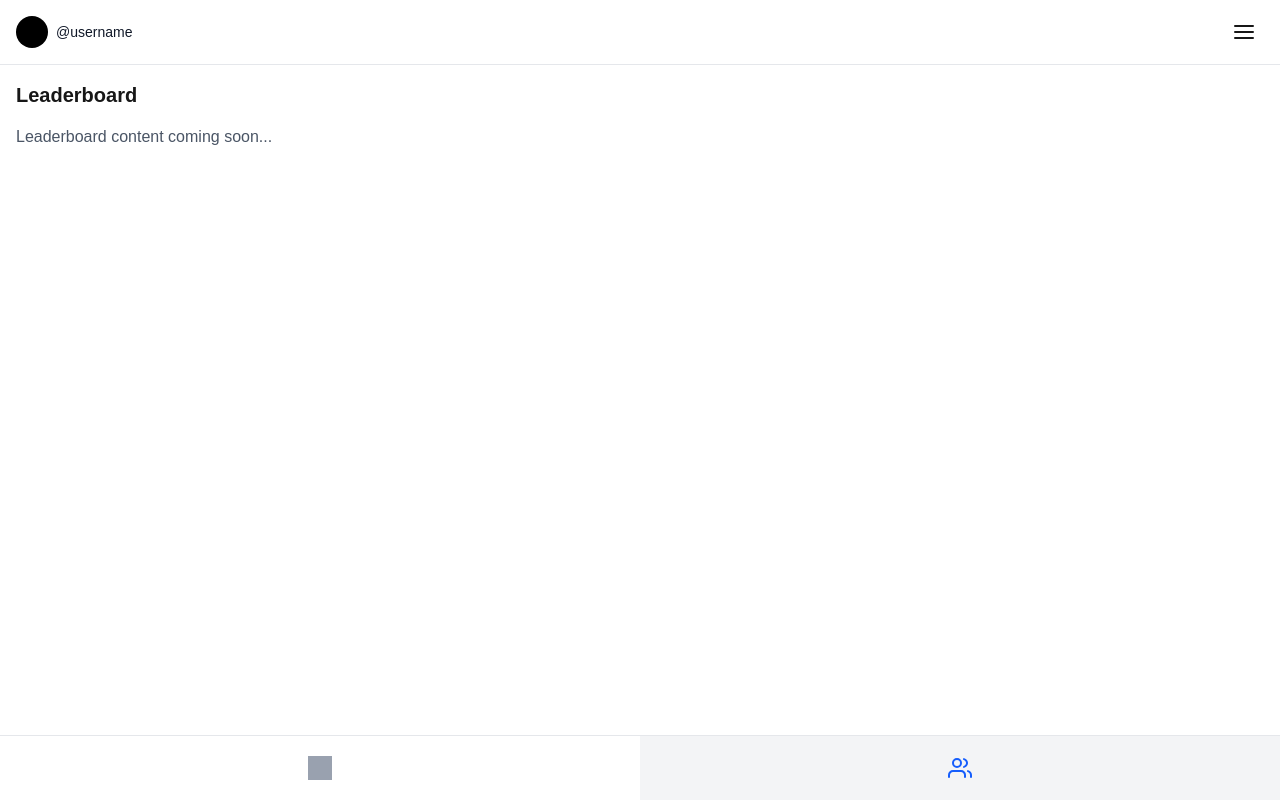
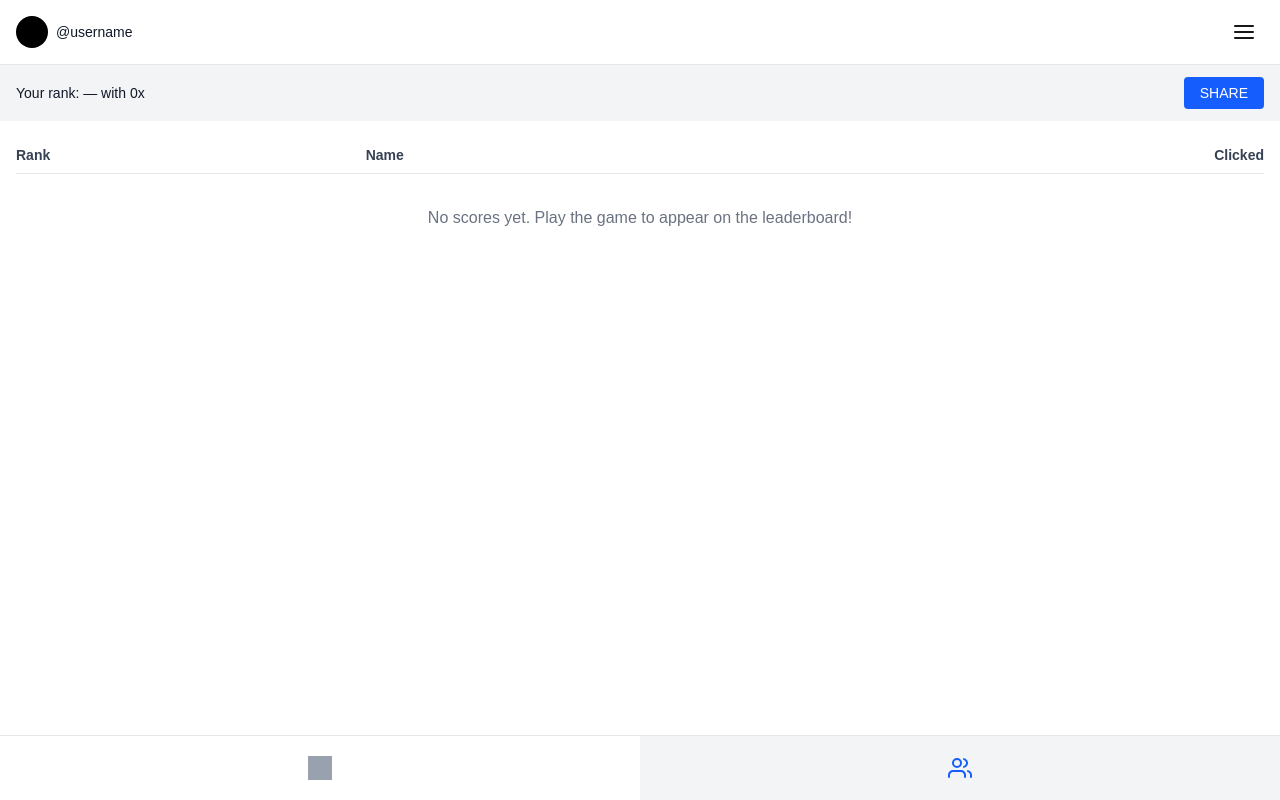
Before and after one commit to bertankofon/miniapp-game, a Next.js app: page /leaderboard in a window 1280 px wide. Built offline with nearby package versions, Linux system fonts and the light colour scheme.

Commit message:
Add ShareModal component and storage utilities, update game and leaderboard pages

```diff
--- a/src/app/leaderboard/page.tsx
+++ b/src/app/leaderboard/page.tsx
@@ -1,19 +1,123 @@
 "use client";
 
+import { useState, useEffect } from "react";
 import Header from "@/components/Header";
 import BottomNav from "@/components/BottomNav";
+import ShareModal from "@/components/ShareModal";
+import {
+  getTopPlayers,
+  getBestScore,
+  getUserRank,
+  getUsername,
+  getVisibleName,
+  type Score,
+} from "@/utils/storage";
 
 export default function Leaderboard() {
+  const [topPlayers, setTopPlayers] = useState<Score[]>([]);
+  const [userRank, setUserRank] = useState(0);
+  const [bestScore, setBestScore] = useState(0);
+  const [isShareModalOpen, setIsShareModalOpen] = useState(false);
+
+  const loadLeaderboard = () => {
+    const players = getTopPlayers(10);
+    setTopPlayers(players);
+    setUserRank(getUserRank());
+    setBestScore(getBestScore());
+  };
+
+  useEffect(() => {
+    // Load leaderboard data
+    loadLeaderboard();
+
+    // Refresh when page becomes visible (user might have played a game)
+    const handleVisibilityChange = () => {
+      if (document.visibilityState === "visible") {
+        loadLeaderboard();
+      }
+    };
+
+    document.addEventListener("visibilitychange", handleVisibilityChange);
+    return () => {
+      document.removeEventListener("visibilitychange", handleVisibilityChange);
+    };
+  }, []);
+
   return (
     <div className="flex flex-col min-h-screen bg-white">
       <Header />
       <main className="flex-1 pb-20">
-        <div className="p-4">
-          <h1 className="text-xl font-semibold mb-4">Leaderboard</h1>
-          <p className="text-gray-600">Leaderboard content coming soon...</p>
+        {/* User Rank Bar */}
+        <div className="bg-gray-100 px-4 py-3 flex items-center justify-between">
+          <div className="text-sm font-medium text-gray-900">
+            Your rank: {userRank > 0 ? userRank : "—"} with {bestScore}x
+          </div>
+          <button
+            onClick={() => setIsShareModalOpen(true)}
+            className="bg-blue-600 text-white px-4 py-1.5 rounded text-sm font-medium hover:bg-blue-700 transition-colors"
+          >
+            SHARE
+          </button>
+        </div>
+
+        {/* Leaderboard Table */}
+        <div className="px-4 py-4">
+          <div className="overflow-x-auto">
+            <table className="w-full">
+              <thead>
+                <tr className="border-b border-gray-200">
+                  <th className="text-left py-2 text-sm font-semibold text-gray-700">
+                    Rank
+                  </th>
+                  <th className="text-left py-2 text-sm font-semibold text-gray-700">
+                    Name
+                  </th>
+                  <th className="text-right py-2 text-sm font-semibold text-gray-700">
+                    Clicked
+                  </th>
+                </tr>
+              </thead>
+              <tbody>
+                {topPlayers.length === 0 ? (
+                  <tr>
+                    <td colSpan={3} className="text-center py-8 text-gray-500">
+                      No scores yet. Play the game to appear on the leaderboard!
+                    </td>
+                  </tr>
+                ) : (
+                  topPlayers.map((player, index) => (
+                    <tr
+                      key={`${player.username}-${player.timestamp}`}
+                      className="border-b border-gray-100"
+                    >
+                      <td className="py-3 text-sm text-gray-900">
+                        {index + 1}
+                      </td>
+                      <td className="py-3">
+                        <div className="flex items-center gap-2">
+                          <div className="w-8 h-8 rounded-full bg-gray-300"></div>
+                          <span className="text-sm text-gray-900">
+                            {player.visibleName} @{player.username}
+                          </span>
+                        </div>
+                      </td>
+                      <td className="py-3 text-right text-sm font-medium text-gray-900">
+                        {player.score}x
+                      </td>
+                    </tr>
+                  ))
+                )}
+              </tbody>
+            </table>
+          </div>
         </div>
       </main>
+
       <BottomNav />
+      <ShareModal
+        isOpen={isShareModalOpen}
+        onClose={() => setIsShareModalOpen(false)}
+      />
     </div>
   );
 }
--- a/src/app/page.tsx
+++ b/src/app/page.tsx
@@ -3,6 +3,7 @@
 import { useState, useEffect, useCallback } from "react";
 import Header from "@/components/Header";
 import BottomNav from "@/components/BottomNav";
+import { saveScore } from "@/utils/storage";
 
 export default function Home() {
   const [clicks, setClicks] = useState(0);
@@ -19,6 +20,10 @@
         if (prev <= 1) {
           setIsGameActive(false);
           setShowInstruction(true);
+          // Save score when round ends
+          if (clicks > 0) {
+            saveScore(clicks);
+          }
           return 5; // Reset to 5 seconds
         }
         return prev - 1;
@@ -26,7 +31,7 @@
     }, 1000);
 
     return () => clearInterval(timer);
-  }, [isGameActive, timeLeft]);
+  }, [isGameActive, timeLeft, clicks]);
 
   const handleSquareClick = useCallback(() => {
     if (!isGameActive && timeLeft === 5) {
--- /dev/null
+++ b/src/components/ShareModal.tsx
@@ -0,0 +1,76 @@
+"use client";
+
+import { useState } from "react";
+import { getUsername, getVisibleName, getBestScore } from "@/utils/storage";
+
+interface ShareModalProps {
+  isOpen: boolean;
+  onClose: () => void;
+}
+
+export default function ShareModal({ isOpen, onClose }: ShareModalProps) {
+  const [copied, setCopied] = useState(false);
+  const username = getUsername();
+  const visibleName = getVisibleName();
+  const bestScore = getBestScore();
+
+  if (!isOpen) return null;
+
+  const handleCopy = async () => {
+    const text = `Check out my score: ${bestScore}x on Blue Square Game! @${username}`;
+    try {
+      await navigator.clipboard.writeText(text);
+      setCopied(true);
+      setTimeout(() => setCopied(false), 2000);
+    } catch (err) {
+      console.error("Failed to copy:", err);
+    }
+  };
+
+  return (
+    <div
+      className="fixed inset-0 bg-black bg-opacity-50 z-50 flex items-center justify-center p-4"
+      onClick={onClose}
+    >
+      <div
+        className="bg-white rounded-lg max-w-sm w-full flex flex-col"
+        onClick={(e) => e.stopPropagation()}
+      >
+        {/* Content Area */}
+        <div className="p-6 flex-1 flex flex-col items-center">
+          {/* User Profile */}
+          <div className="flex items-center gap-3 mb-8">
+            <div className="w-14 h-14 rounded-full bg-green-500 flex items-center justify-center text-white font-semibold text-xl">
+              {visibleName.charAt(0).toUpperCase()}
+            </div>
+            <div>
+              <div className="font-semibold text-gray-900 text-lg">
+                {visibleName}
+              </div>
+              <div className="text-sm text-gray-600">@{username}</div>
+            </div>
+          </div>
+
+          {/* Score Display with Blue Box - Centered */}
+          <div className="flex items-center gap-3 mb-8">
+            <span className="text-4xl font-bold text-gray-900">{bestScore}x</span>
+            <div
+              className="w-16 h-16 rounded-[7px]"
+              style={{ backgroundColor: "#0000ff" }}
+            />
+          </div>
+        </div>
+
+        {/* Bottom Bar */}
+        <div className="bg-gray-800 text-white py-4 px-4 rounded-b-lg">
+          <button
+            onClick={handleCopy}
+            className="w-full text-center font-medium"
+          >
+            {copied ? "Copied to Clipboard!" : "Copy to Clipboard"}
+          </button>
+        </div>
+      </div>
+    </div>
+  );
+}
--- /dev/null
+++ b/src/utils/storage.ts
@@ -0,0 +1,129 @@
+export interface Score {
+  username: string;
+  visibleName: string;
+  score: number;
+  timestamp: number;
+}
+
+const STORAGE_KEY = "blue-square-scores";
+const USERNAME_KEY = "blue-square-username";
+const VISIBLE_NAME_KEY = "blue-square-visible-name";
+
+export const getScores = (): Score[] => {
+  if (typeof window === "undefined") return [];
+
+  try {
+    const stored = localStorage.getItem(STORAGE_KEY);
+    return stored ? JSON.parse(stored) : [];
+  } catch {
+    return [];
+  }
+};
+
+export const saveScore = (score: number): void => {
+  if (typeof window === "undefined") return;
+
+  const username = getUsername();
+  const visibleName = getVisibleName();
+  const scores = getScores();
+
+  // Add new score
+  const newScore: Score = {
+    username,
+    visibleName,
+    score,
+    timestamp: Date.now(),
+  };
+
+  scores.push(newScore);
+
+  // Sort by score descending, then by timestamp (newest first for same score)
+  scores.sort((a, b) => {
+    if (b.score !== a.score) {
+      return b.score - a.score;
+    }
+    return b.timestamp - a.timestamp;
+  });
+
+  // Keep only top 100 scores
+  const topScores = scores.slice(0, 100);
+
+  localStorage.setItem(STORAGE_KEY, JSON.stringify(topScores));
+};
+
+export const getBestScore = (): number => {
+  const username = getUsername();
+  const scores = getScores();
+  const userScores = scores.filter((s) => s.username === username);
+
+  if (userScores.length === 0) return 0;
+
+  return Math.max(...userScores.map((s) => s.score));
+};
+
+export const getUserRank = (): number => {
+  const username = getUsername();
+  const bestScore = getBestScore();
+
+  if (bestScore === 0) return 0;
+
+  const scores = getScores();
+  // Get unique users with their best scores
+  const userBestScores = new Map<string, number>();
+
+  scores.forEach((score) => {
+    const current = userBestScores.get(score.username) || 0;
+    if (score.score > current) {
+      userBestScores.set(score.username, score.score);
+    }
+  });
+
+  // Convert to array and sort
+  const sortedUsers = Array.from(userBestScores.entries())
+    .map(([username, score]) => ({ username, score }))
+    .sort((a, b) => b.score - a.score);
+
+  const rank = sortedUsers.findIndex((u) => u.username === username) + 1;
+  return rank || 0;
+};
+
+export const getTopPlayers = (limit: number = 10): Score[] => {
+  const scores = getScores();
+
+  // Get best score per user
+  const userBestScores = new Map<string, Score>();
+
+  scores.forEach((score) => {
+    const current = userBestScores.get(score.username);
+    if (!current || score.score > current.score) {
+      userBestScores.set(score.username, score);
+    }
+  });
+
+  // Sort by score descending
+  const sorted = Array.from(userBestScores.values()).sort(
+    (a, b) => b.score - a.score
+  );
+
+  return sorted.slice(0, limit);
+};
+
+export const getUsername = (): string => {
+  if (typeof window === "undefined") return "username";
+  return localStorage.getItem(USERNAME_KEY) || "username";
+};
+
+export const setUsername = (username: string): void => {
+  if (typeof window === "undefined") return;
+  localStorage.setItem(USERNAME_KEY, username);
+};
+
+export const getVisibleName = (): string => {
+  if (typeof window === "undefined") return "Visible Name";
+  return localStorage.getItem(VISIBLE_NAME_KEY) || "Visible Name";
+};
+
+export const setVisibleName = (name: string): void => {
+  if (typeof window === "undefined") return;
+  localStorage.setItem(VISIBLE_NAME_KEY, name);
+};
```
